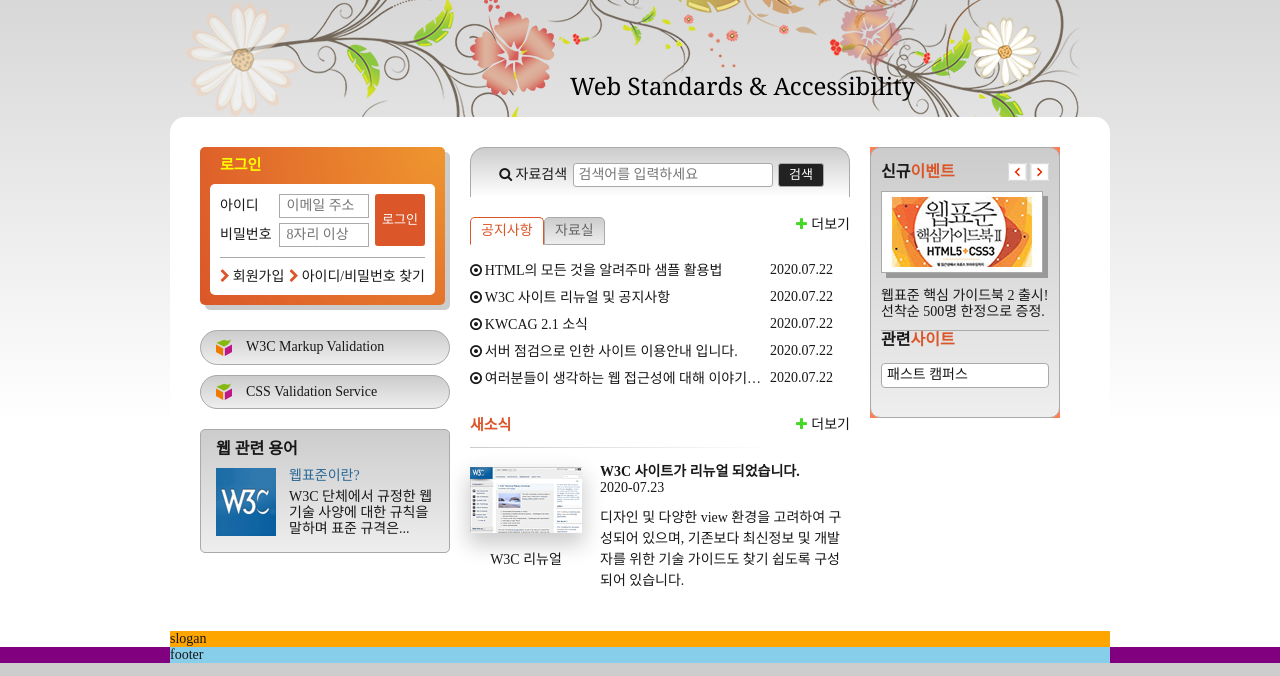
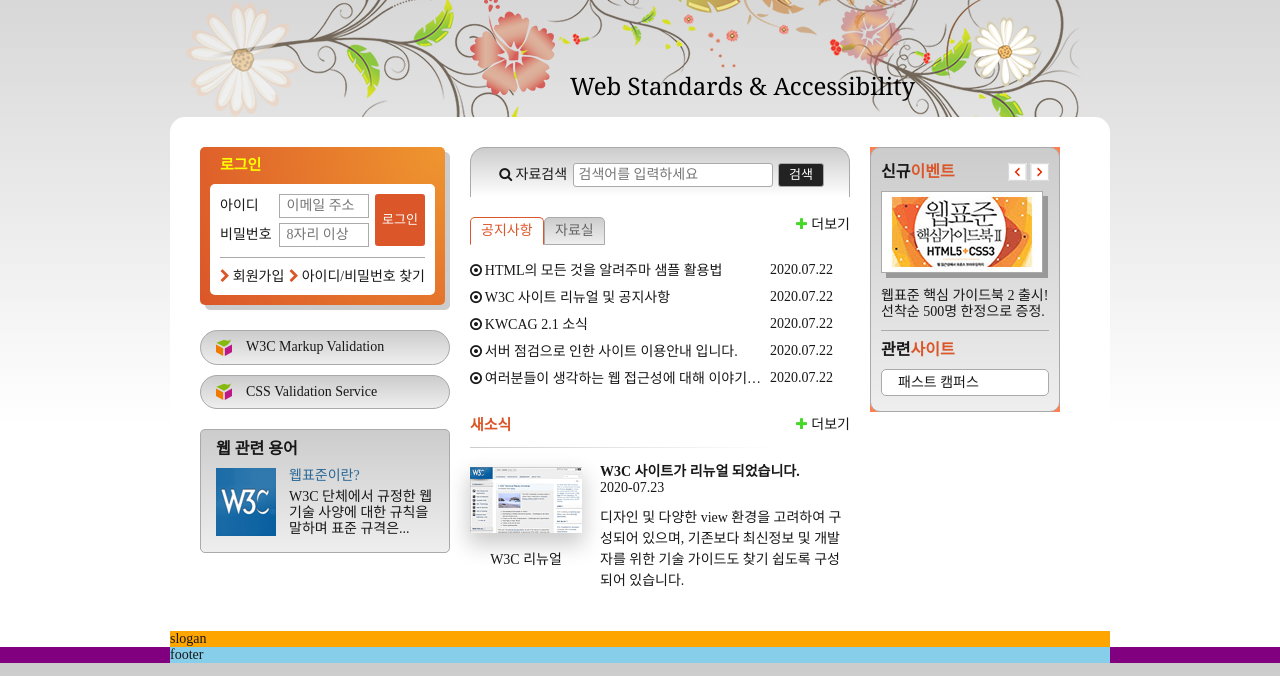
Before and after one commit to hyacinta/HTML_CSS_17th, a plain HTML site: page index.html in a window 1280 px wide. Shown: the part 124-800 px from the top of the page. Drawn offline with Linux system fonts and the light colour scheme; a web font is replaced by a local one.

Commit message:
관련사이트 레이아웃 및 애니메이션 구현

```diff
--- a/css/style.css
+++ b/css/style.css
@@ -613,32 +613,6 @@ a {
   font-style: normal;
 }
 
-/*
-.btn-wrap {
-  position: absolute;
-  top: 0;
-  right: 0;
-  height: 18px;
-  text-align: right;
-  background-color: red;
-}
-.btn-wrap button {
-  width:19px;
-  height: 100%;
-  padding: 0;
-  padding-top: 18px;
-  overflow: hidden;
-  border: none;
-  background-image: url("../css/images/back_forward.png");
-  background-repeat: no-repeat;
-  cursor: pointer;
-}
-.btn-prev {
-  background-position: left center;
-}
-.btn-next {
-  background-position: right center;
-} */
 .btn-wrap {
   position: absolute;
   top: 0;
@@ -657,21 +631,31 @@ a {
 .btn-next {
   background-position: right center;
 }
+.related {
+  margin-top: 10px;
+}
 .related-list {
-  height: 25px;
+  height: 27px;
+  margin:10px 0 0 0;
   padding-left: 0;
   list-style: none;
   border: 1px solid #aaa;
   background-color: #fff;
-  border-radius: 4px;
+  border-radius: 5px;
   overflow: hidden;
+  transition: all 200ms ease;
+}
+.related-list:hover {
+  height: 147px;
+  padding: 10px 0;
+}
+.related-list li {
+  padding: 2px;
 }
 .related-list a {
-  display: inline-block;
-  padding: 3px 5px;
-}
-.related-list:hover {
-  height: auto;
+  display: block;
+  line-height: 21px;
+  text-indent: 1em;
 }
 /* 슬로건 */
 .slogan {
```
